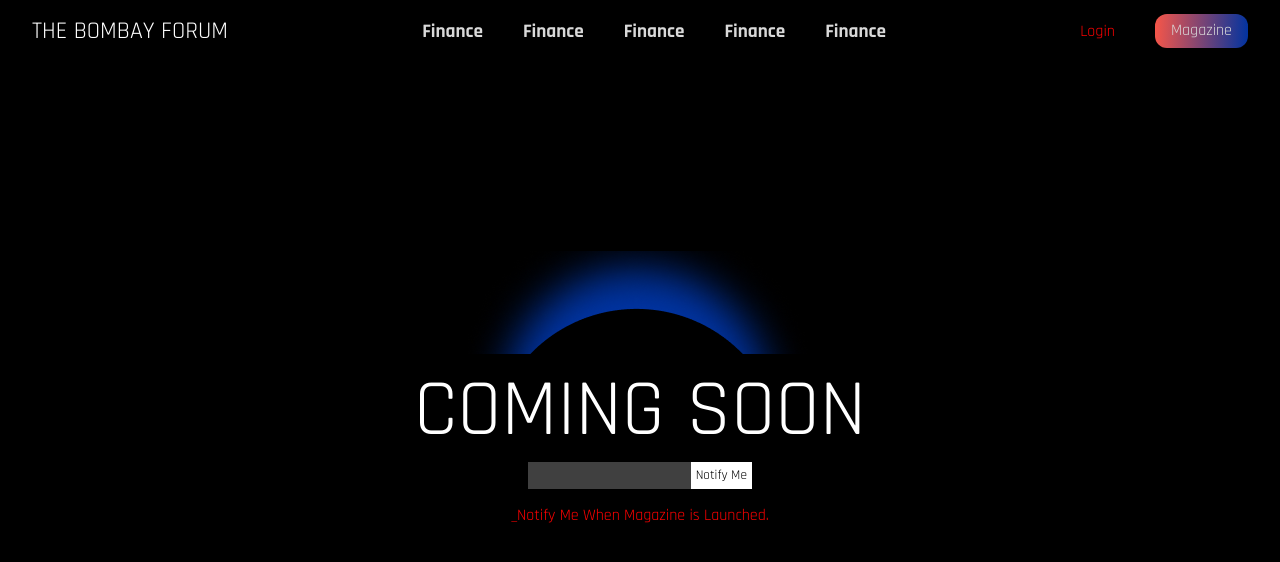
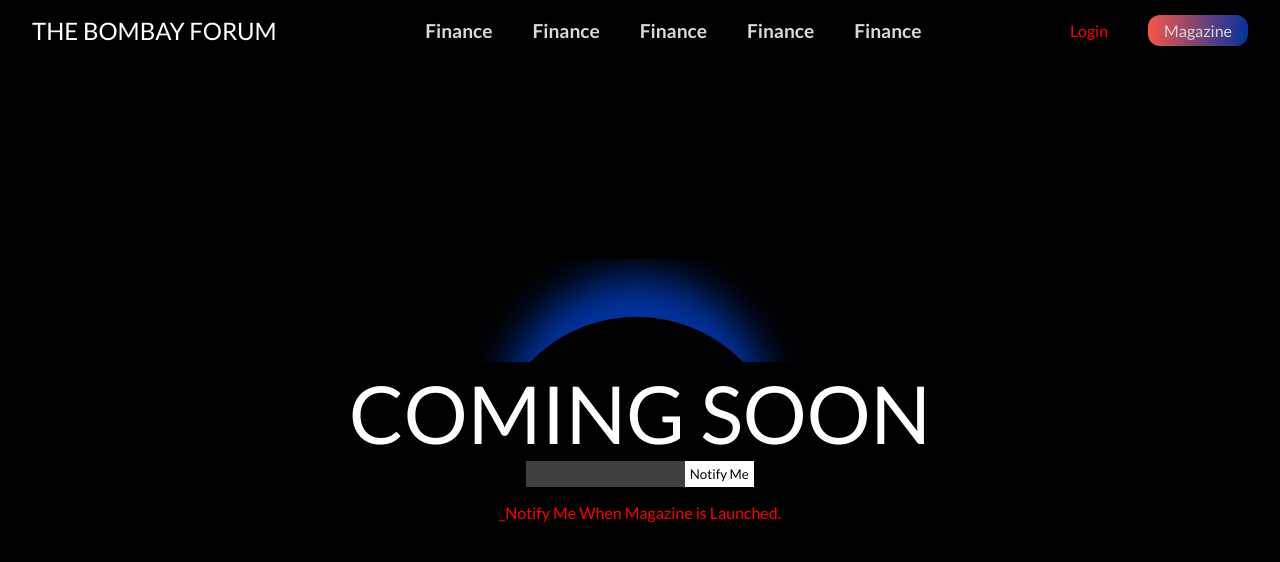
Before and after one commit to Aniketh4/temp, a PHP site: page /coming-soon.html in a window 1280 px wide. Shown: the top 562 px of the page. Run offline with PHP 8.4, Linux system fonts and the light colour scheme.

Commit message:
font family changed

```diff
--- a/assets/navbar.css
+++ b/assets/navbar.css
@@ -1,4 +1,4 @@
-@import url('https://fonts.googleapis.com/css2?family=Rajdhani:wght@400;500;600;700&display=swap');
+@import url('https://fonts.googleapis.com/css2?family=Lato:ital,wght@0,100;0,300;0,400;0,700;0,900;1,100;1,300;1,400;1,700;1,900&display=swap');
 
 
 :root{
@@ -8,9 +8,9 @@
 
 
 *{
-  font-family: "Rajdhani", sans-serif;
-  font-weight: 400;
-  font-style: normal;
+    font-family: "Lato", sans-serif;
+    font-weight: 400;
+    font-style: normal;
   padding: 0;
   margin: 0;
   box-sizing: border-box;
```
